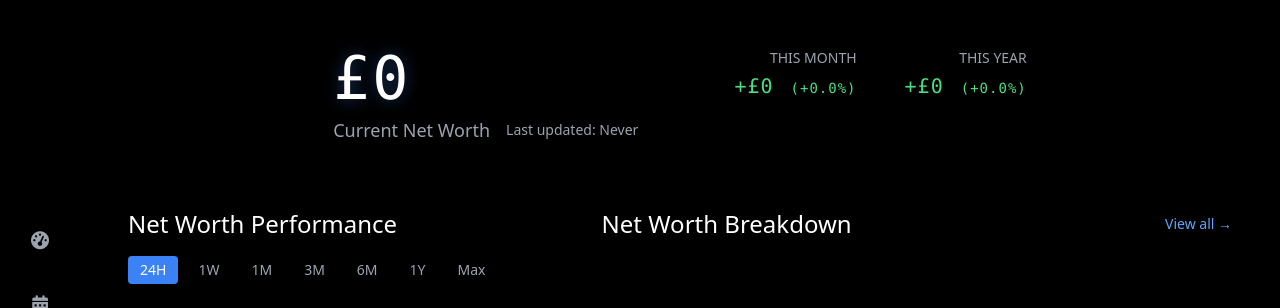
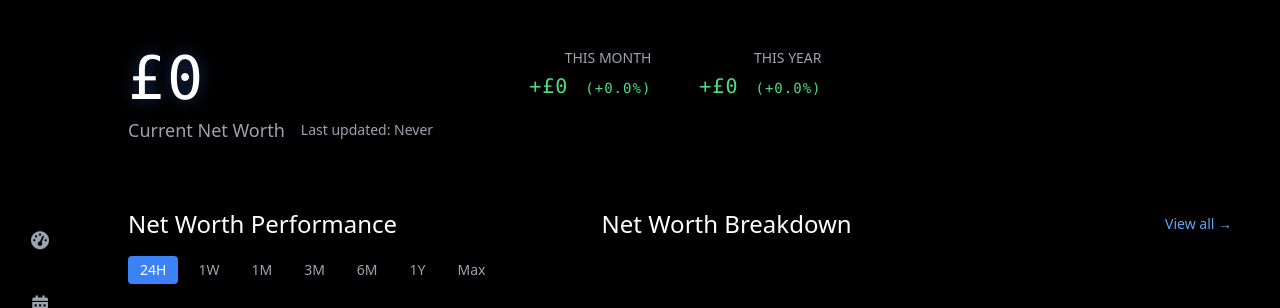
Before and after one commit to danieljgriffin/FinanceTracker, a Flask app: page /dashboard-v2 in a window 1280 px wide. Shown: the top 308 px of the page. Run offline with Flask 3, Linux system fonts and the light colour scheme; data that the repository does not hold is empty; some libraries are stand-ins or nearby versions.

Commit message:
Align net worth sections to the left for better visual consistency
Adjust the `dashboard_v2.html` template to align the net worth display section, specifically the current net worth and month/year summary, to the left margin.

Replit-Commit-Author: Agent
Replit-Commit-Session-Id: 5b211c2b-4a0a-4b5e-ae65-7d843f7a2715
Replit-Commit-Checkpoint-Type: full_checkpoint
Replit-Commit-Screenshot-Url: https://storage.googleapis.com/screenshot-production-us-central1/d570fb0a-fe4c-4fda-b5c3-aa409779e17c/5b211c2b-4a0a-4b5e-ae65-7d843f7a2715/EZKH5CU

```diff
--- a/templates/dashboard_v2.html
+++ b/templates/dashboard_v2.html
@@ -63,7 +63,7 @@
         <!-- Top Header Section - Clean Floating Design -->
         <div class="p-8 pt-12">
             <!-- Net Worth Display Section -->
-            <div class="flex items-start justify-center space-x-24 max-w-5xl mx-auto">
+            <div class="flex items-start space-x-24 ml-4 mr-4">
                 <!-- Left Side - Main Net Worth -->
                 <div>
                     <!-- Big Net Worth Number (no bold) -->
```
Also changed, not shown: attached_assets/image_1757789574209.png (added), attached_assets/image_1757789618023.png (added), 1 other file.
